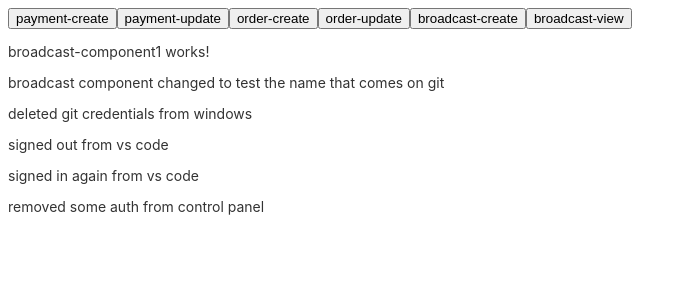
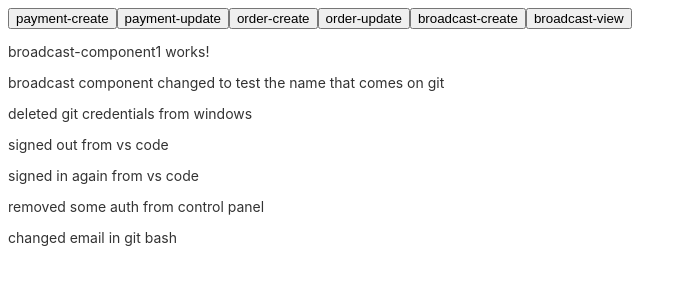
Before and after one commit to shreyavermaa/RoutingModules, an Angular app: page / in a window 1280 px wide. Both pictures are taken after a click on the button "broadcast-create". Shown: the top 300 px of the page, without its empty margins (0-687 px from the left). Built offline with nearby package versions, Linux system fonts and the light colour scheme.

Commit message:
changed email in git bash

```diff
--- a/src/app/broadcast/broadcast-management/broadcast-component1/broadcast-component1.component.html
+++ b/src/app/broadcast/broadcast-management/broadcast-component1/broadcast-component1.component.html
@@ -4,3 +4,4 @@
 <p>signed out from vs code</p>
 <p>signed in again from vs code</p>
 <p>removed some auth from control panel</p>
+<p>changed email in git bash</p>
```
